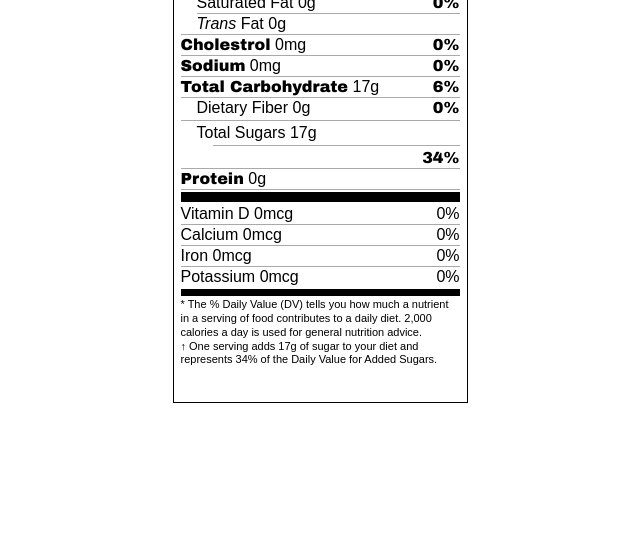
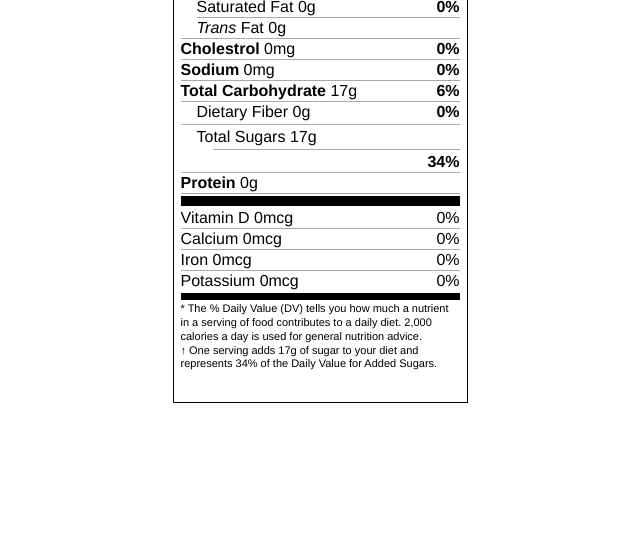
Before and after one commit to cvdy/fcc, a plain HTML site: page nutrition-facts-label/index.html in a window 1280 px wide. Shown: the part 252-800 px from the top of the page, without its empty margins (320-960 px from the left). Drawn offline with Linux system fonts and the light colour scheme.

Commit message:
Change font to Helvetica

```diff
--- a/nutrition-facts-label/styles.css
+++ b/nutrition-facts-label/styles.css
@@ -2,7 +2,7 @@
 
 * {
   box-sizing: border-box;
-  font-family: Arial, sans-serif;
+  font-family: Helvetica, Arial, sans-serif;
 }
 
 html {
@@ -56,7 +56,7 @@ p {
 }
 
 .bold {
-  font-family: Arial Black, sans-serif;
+  font-weight: 700;
 }
 
 .small-text {
```
